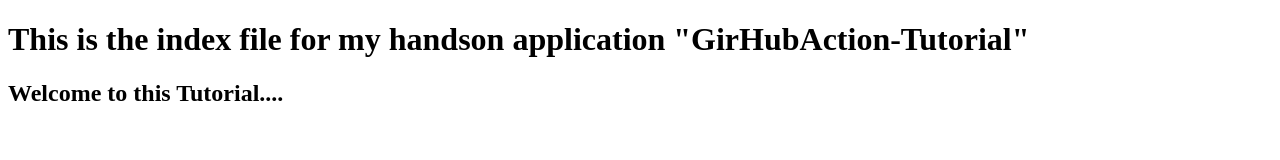
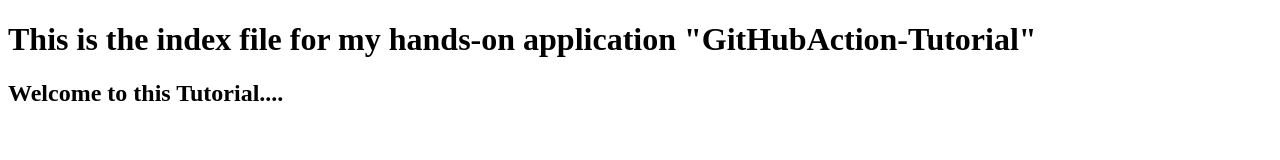
Before and after one commit to rupam-mahanta/GitHubActions-Tutorial, a plain HTML site: page index.html in a window 1280 px wide. Drawn offline with Linux system fonts and the light colour scheme.

Commit message:
adding some content to the html files...

```diff
--- a/index.html
+++ b/index.html
@@ -7,7 +7,7 @@
 </head>
 <body>
     <h1>
-        This is the index file for my handson application "GirHubAction-Tutorial"
+        This is the index file for my hands-on application "GitHubAction-Tutorial"
 
     </h1>
 
```
